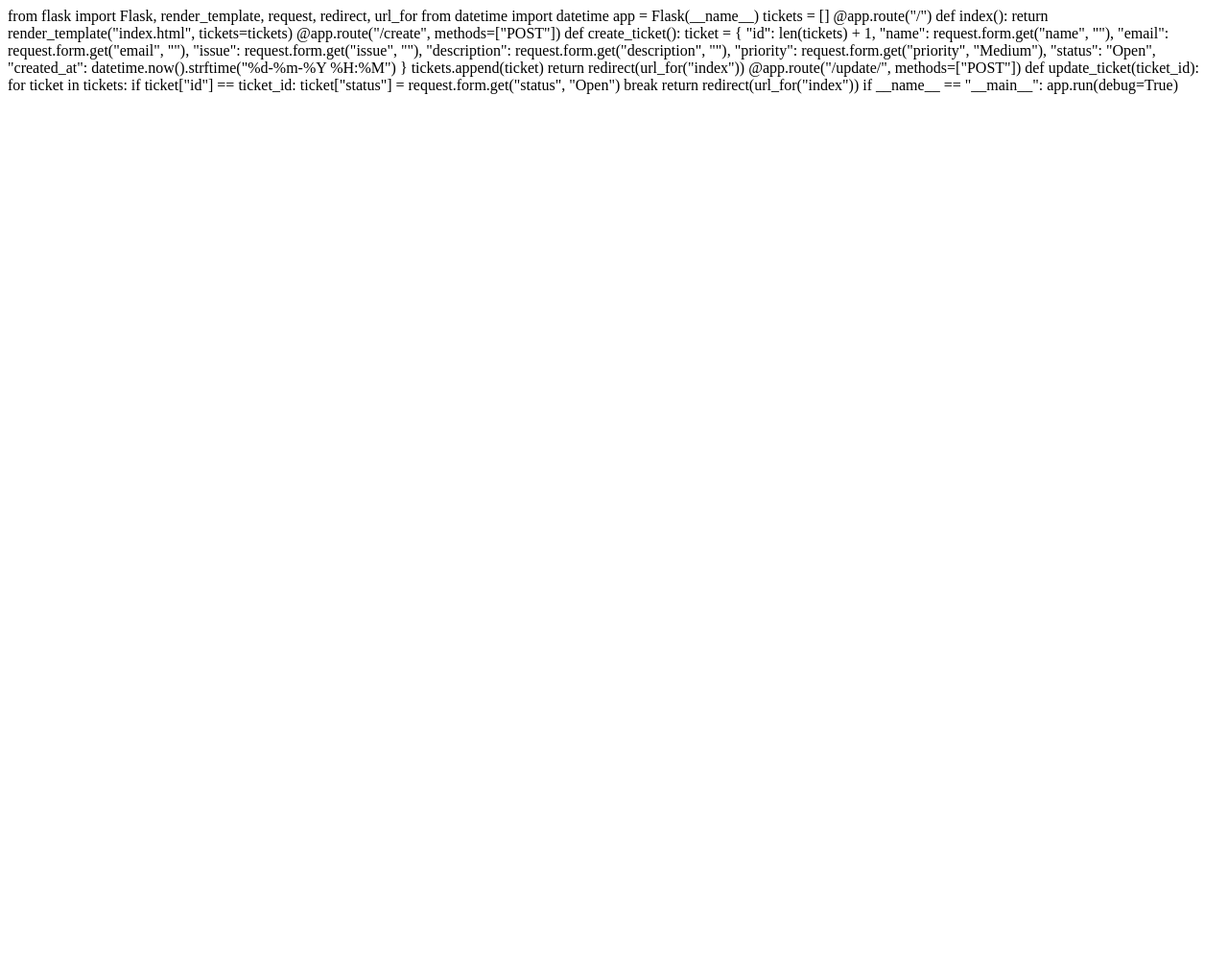
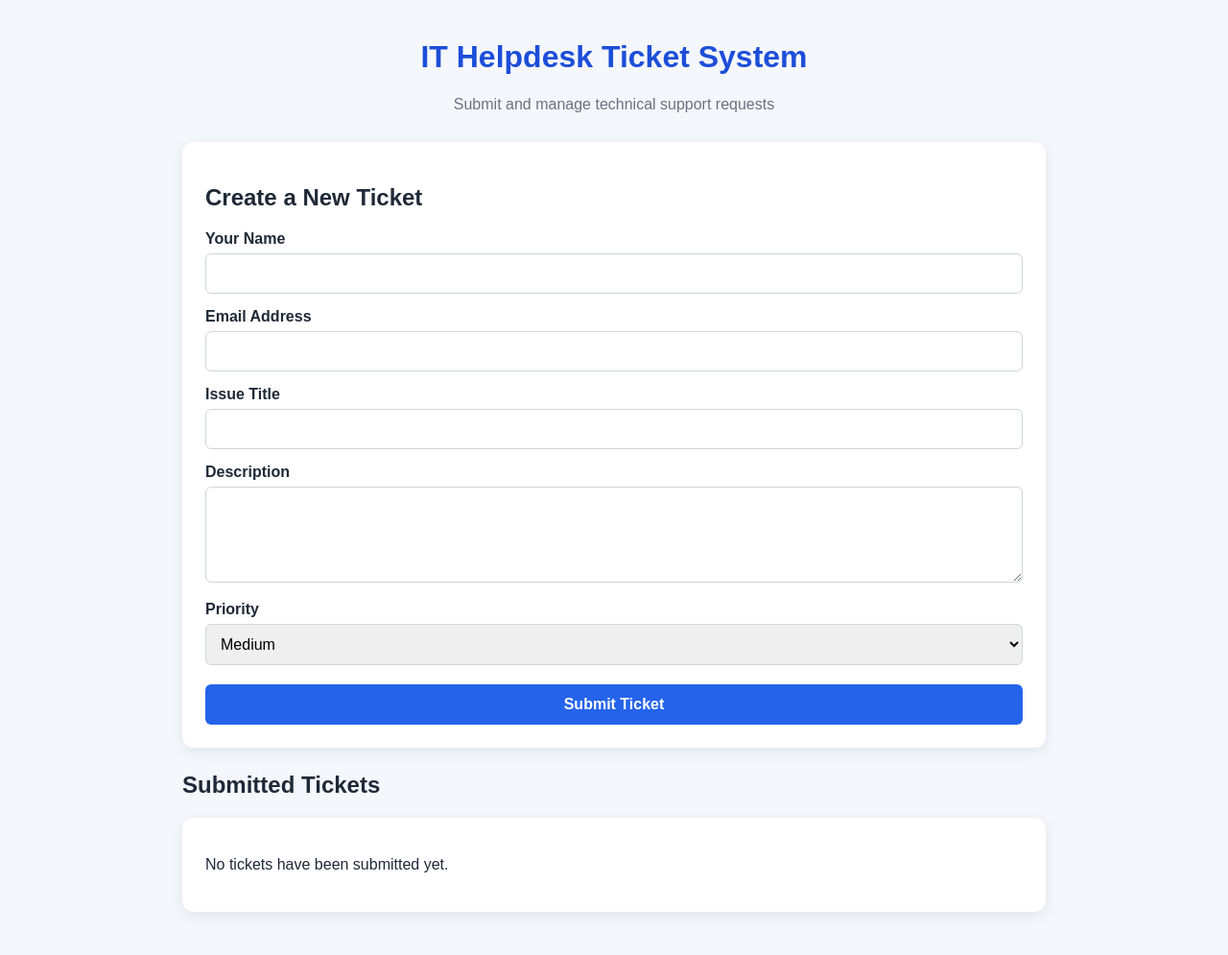
Before and after one commit to Sorin1307/IT-Helpdesk-Ticket-System, a Flask app: page / in a window 1280 px wide. Shown: the whole page at 96% size. Before the commit the page ends 98 px from the top, so only its background shows below. Run offline with Flask 3, Linux system fonts and the light colour scheme.

Commit message:
Fix index.html template

```diff
--- a/templates/index.html
+++ b/templates/index.html
@@ -1,42 +1,174 @@
-from flask import Flask, render_template, request, redirect, url_for
-from datetime import datetime
+<!DOCTYPE html>
+<html lang="en">
+<head>
+    <meta charset="UTF-8">
+    <meta name="viewport" content="width=device-width, initial-scale=1.0">
+    <title>IT Helpdesk Ticket System</title>
 
-app = Flask(__name__)
+    <style>
+        * {
+            box-sizing: border-box;
+        }
 
-tickets = []
+        body {
+            margin: 0;
+            padding: 20px;
+            font-family: Arial, sans-serif;
+            background: #f4f7fb;
+            color: #1f2937;
+        }
 
+        .container {
+            max-width: 900px;
+            margin: auto;
+        }
 
-@app.route("/")
-def index():
-    return render_template("index.html", tickets=tickets)
+        h1 {
+            text-align: center;
+            color: #1d4ed8;
+        }
 
+        .subtitle {
+            text-align: center;
+            color: #6b7280;
+            margin-bottom: 30px;
+        }
 
-@app.route("/create", methods=["POST"])
-def create_ticket():
-    ticket = {
-        "id": len(tickets) + 1,
-        "name": request.form.get("name", ""),
-        "email": request.form.get("email", ""),
-        "issue": request.form.get("issue", ""),
-        "description": request.form.get("description", ""),
-        "priority": request.form.get("priority", "Medium"),
-        "status": "Open",
-        "created_at": datetime.now().strftime("%d-%m-%Y %H:%M")
-    }
+        .card {
+            background: white;
+            padding: 24px;
+            margin-bottom: 25px;
+            border-radius: 12px;
+            box-shadow: 0 4px 15px rgba(0, 0, 0, 0.08);
+        }
 
-    tickets.append(ticket)
-    return redirect(url_for("index"))
+        label {
+            display: block;
+            margin-top: 15px;
+            margin-bottom: 6px;
+            font-weight: bold;
+        }
 
+        input, textarea, select {
+            width: 100%;
+            padding: 11px;
+            border: 1px solid #d1d5db;
+            border-radius: 6px;
+            font-size: 16px;
+        }
 
-@app.route("/update/<int:ticket_id>", methods=["POST"])
-def update_ticket(ticket_id):
-    for ticket in tickets:
-        if ticket["id"] == ticket_id:
-            ticket["status"] = request.form.get("status", "Open")
-            break
+        textarea {
+            min-height: 100px;
+            resize: vertical;
+        }
 
-    return redirect(url_for("index"))
+        button {
+            width: 100%;
+            margin-top: 20px;
+            padding: 12px;
+            border: none;
+            border-radius: 6px;
+            background: #2563eb;
+            color: white;
+            font-size: 16px;
+            font-weight: bold;
+            cursor: pointer;
+        }
 
+        button:hover {
+            background: #1d4ed8;
+        }
 
-if __name__ == "__main__":
-    app.run(debug=True)
+        .ticket {
+            border-left: 5px solid #2563eb;
+        }
+
+        .ticket h3 {
+            margin-top: 0;
+        }
+
+        .ticket-info {
+            color: #4b5563;
+        }
+
+        .status-form {
+            margin-top: 15px;
+        }
+    </style>
+</head>
+
+<body>
+    <div class="container">
+        <h1>IT Helpdesk Ticket System</h1>
+        <p class="subtitle">Submit and manage technical support requests</p>
+
+        <div class="card">
+            <h2>Create a New Ticket</h2>
+
+            <form action="/create" method="POST">
+                <label for="name">Your Name</label>
+                <input type="text" id="name" name="name" required>
+
+                <label for="email">Email Address</label>
+                <input type="email" id="email" name="email" required>
+
+                <label for="issue">Issue Title</label>
+                <input type="text" id="issue" name="issue" required>
+
+                <label for="description">Description</label>
+                <textarea id="description" name="description" required></textarea>
+
+                <label for="priority">Priority</label>
+                <select id="priority" name="priority">
+                    <option value="Low">Low</option>
+                    <option value="Medium" selected>Medium</option>
+                    <option value="High">High</option>
+                </select>
+
+                <button type="submit">Submit Ticket</button>
+            </form>
+        </div>
+
+        <h2>Submitted Tickets</h2>
+
+        {% if tickets %}
+            {% for ticket in tickets %}
+                <div class="card ticket">
+                    <h3>{{ ticket.issue }}</h3>
+
+                    <p class="ticket-info">
+                        <strong>Ticket ID:</strong> {{ ticket.id }}<br>
+                        <strong>Name:</strong> {{ ticket.name }}<br>
+                        <strong>Email:</strong> {{ ticket.email }}<br>
+                        <strong>Priority:</strong> {{ ticket.priority }}<br>
+                        <strong>Status:</strong> {{ ticket.status }}<br>
+                        <strong>Created:</strong> {{ ticket.created_at }}
+                    </p>
+
+                    <p>{{ ticket.description }}</p>
+
+                    <form class="status-form"
+                          action="/update/{{ ticket.id }}"
+                          method="POST">
+                        <label for="status-{{ ticket.id }}">
+                            Update Status
+                        </label>
+
+                        <select id="status-{{ ticket.id }}" name="status">
+                            <option value="Open">Open</option>
+                            <option value="In Progress">In Progress</option>
+                            <option value="Resolved">Resolved</option>
+                        </select>
+
+                        <button type="submit">Update Ticket</button>
+                    </form>
+                </div>
+            {% endfor %}
+        {% else %}
+            <div class="card">
+                <p>No tickets have been submitted yet.</p>
+            </div>
+        {% endif %}
+    </div>
+</body>
+</html>
```
